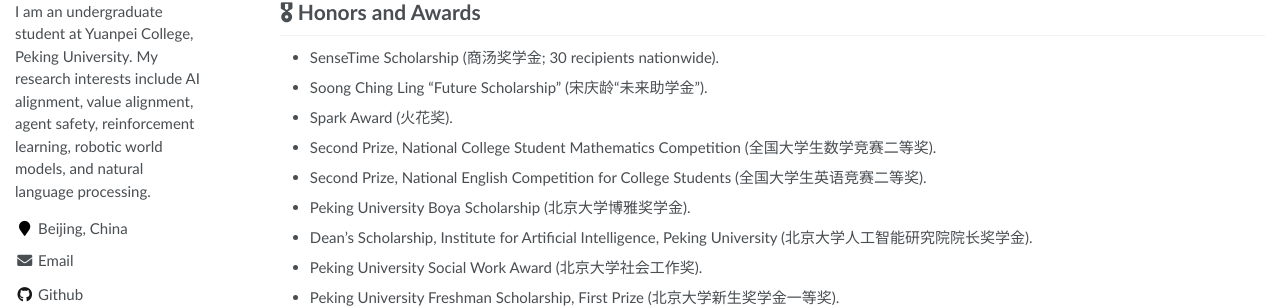
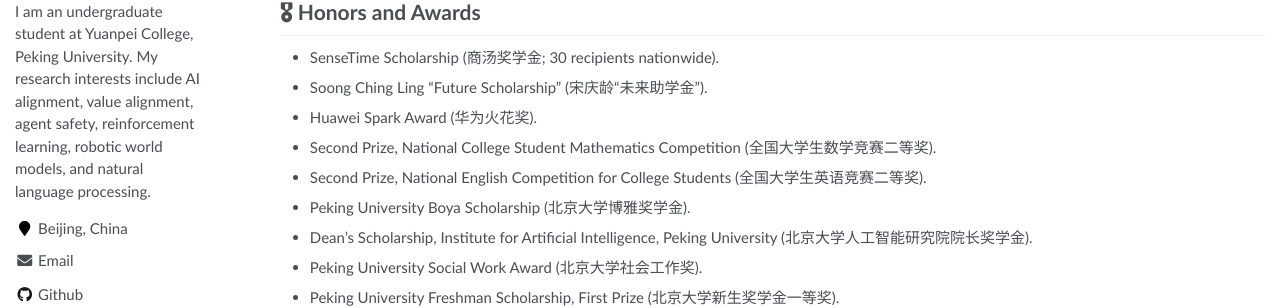
Before and after one commit to tandrewyang/tandrewyang.github.io, a Jekyll site: the page built from _pages/about.md, in a window 1280 px wide and 900 px high, scrolled down 815 px. Shown: the part 335-643 px from the top of the window. Built offline with Jekyll 4.4.1, drawn with Linux system fonts in a browser that asks for light colours.

Commit message:
Clarify Huawei Spark Award

```diff
--- a/_pages/about.md
+++ b/_pages/about.md
@@ -62,7 +62,7 @@ I often, almost naively, imagine myself inside the closing scene of Romain Rolla
 # 🎖 Honors and Awards
 - SenseTime Scholarship (商汤奖学金; 30 recipients nationwide).
 - Soong Ching Ling “Future Scholarship” (宋庆龄“未来助学金”).
-- Spark Award (火花奖).
+- Huawei Spark Award (华为火花奖).
 - Second Prize, National College Student Mathematics Competition (全国大学生数学竞赛二等奖).
 - Second Prize, National English Competition for College Students (全国大学生英语竞赛二等奖).
 - Peking University Boya Scholarship (北京大学博雅奖学金).
```
